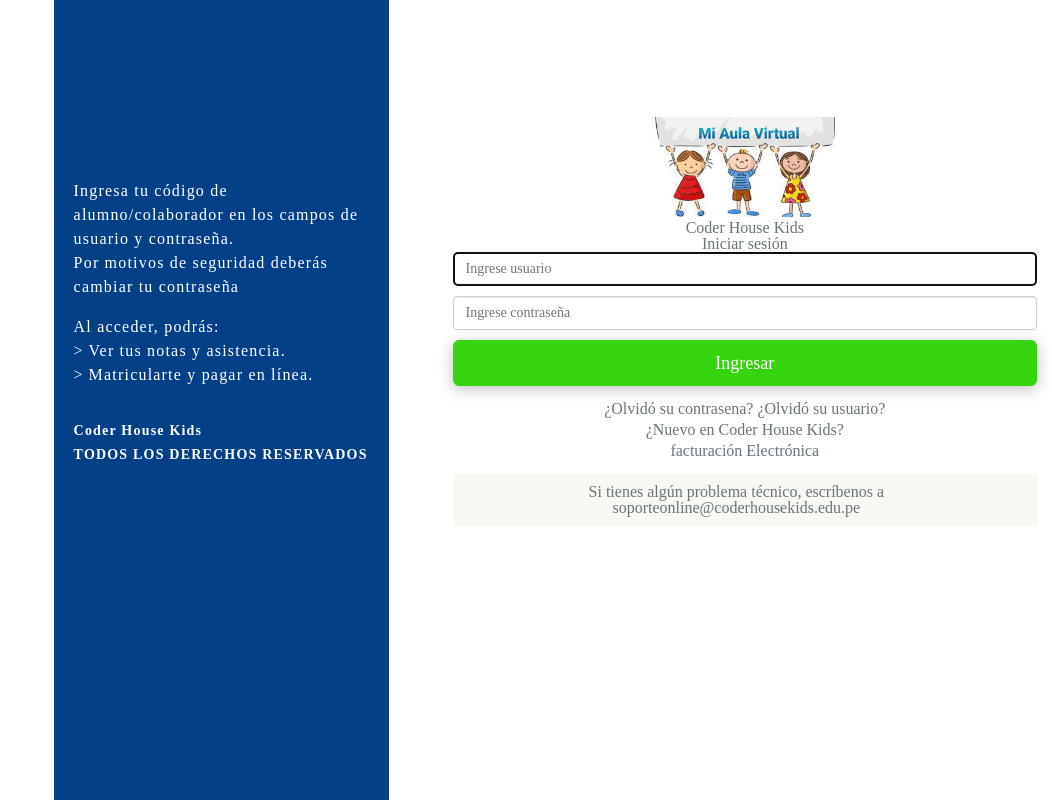
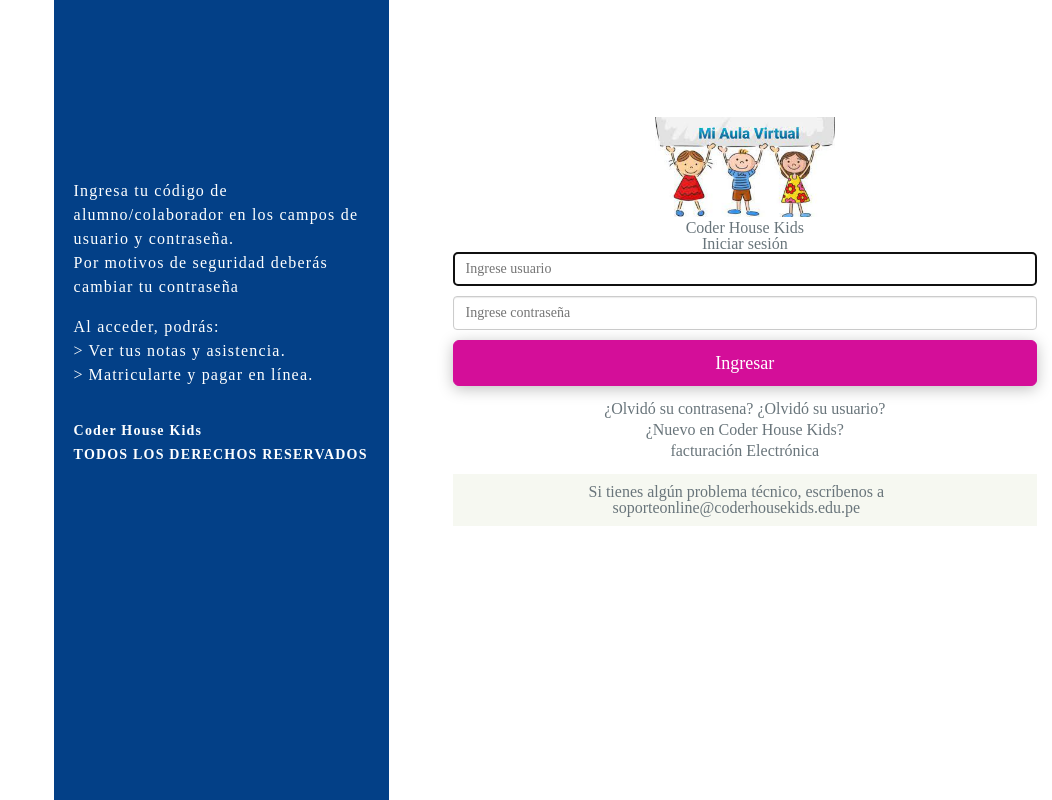
Before and after one commit to bsalvatierrae/ProyectoFinalCoder, a plain HTML site: page index.html in a window 1280 px wide. In both pictures the pointer is over the button "Ingresar". Shown: the whole page, without its empty margins (228-1280 px from the left). Drawn offline with nearby package versions, Linux system fonts and the light colour scheme.

Commit message:
commit style

```diff
--- a/css/style.css
+++ b/css/style.css
@@ -15,7 +15,7 @@
 @media only screen and (max-width: 2500px) {
   #panel-reglamento {
     display: block;
-    background-color: #034087;
+    background-color: #eb10e0;
     position: absolute;
     top: 0;
     z-index: 2000;
@@ -318,8 +318,8 @@
 .btn-primary:not([class*="btn-active-"]) + .dropdown-menu > .active > a,
 .btn-primary + .dropdown-menu:not(.head-list) > li > a.active,
 .open > .dropdown-toggle.btn-primary {
-  background-color: #35d40e !important;
-  border-color: #35d40e !important;
+  background-color: #d40e99 !important;
+  border-color: #d40e99 !important;
   color: #fff !important;
 }
 
@@ -331,8 +331,8 @@
 
 .btn-primary:hover {
   color: #fff;
-  background-color: #35d40e;
-  border-color: #35d40e;
+  background-color: #d40e99;
+  border-color: #d40e99;
 }
 
 .btn.focus,
```
